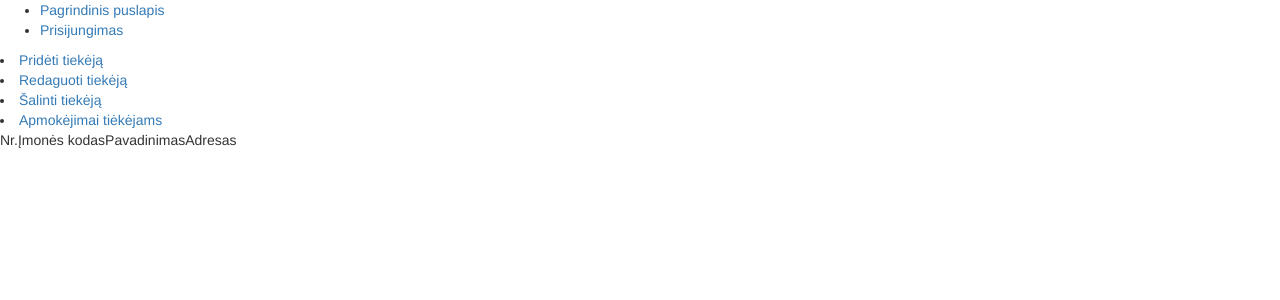
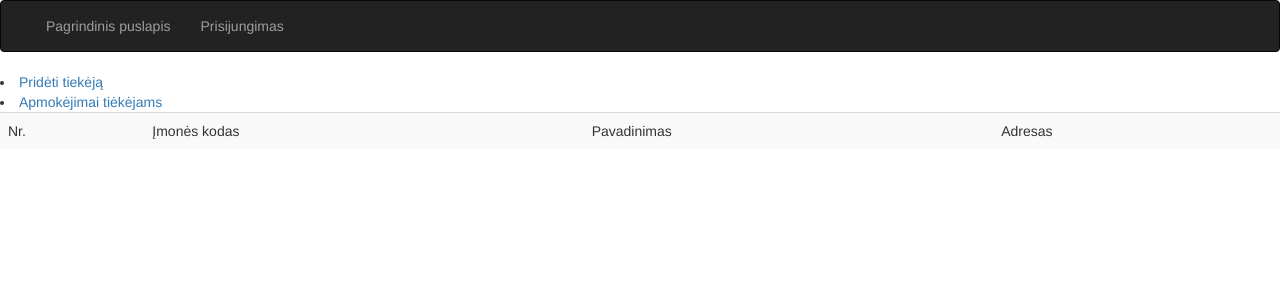
Before and after one commit to KasparasGin/AutoStepBroliai, a Symfony app: template templates/suppliers/index.html.twig in a window 1280 px wide. Shown: the top 300 px of the page. Run offline with Twig, Linux system fonts and the light colour scheme; the template is opened without the code that fills it, so the values that code supplies are empty; some libraries are stand-ins or nearby versions.

Commit message:
Dizaino elementai ir tiekeju pakeitimai

```diff
--- a/templates/base.html.twig
+++ b/templates/base.html.twig
@@ -27,7 +27,10 @@
 
 
 {#</div>#}
-<ul>
+<nav class="navbar navbar-inverse">
+    <div class="container-fluid">
+        <div class="collapse navbar-collapse" id="myNavbar">
+<ul class="nav navbar-nav">
     <li><a href="/">Pagrindinis puslapis</a></li>
 
     {% if app.user %}
@@ -37,15 +40,18 @@
         <li class="navi"><a href="/logout">Atsijungti</a></li>
         <li><a href="{{ path('allVisits') }}">Apsilankymai servise</a></li>
         <li><a href="{{ path('shop') }}">Parduotuvė</a></li>
+        {% if is_granted('ROLE_ADMIN') %}
         <li><a href="{{ path('suppliers') }}">Tiekėjų valdymas</a></li>
+        {% endif %}
         <li><a href="{{ path('work') }}">Darbų valdymas</a></li>
 
     {% else %}
         <li><a href="/login">Prisijungimas</a></li>
     {% endif %}
-
-
 </ul>
+        </div>
+    </div>
+</nav>
 
 {% block body %}
 
--- a/templates/suppliers/addSupplier.html.twig
+++ b/templates/suppliers/addSupplier.html.twig
@@ -8,7 +8,7 @@
     <br>
     {{ form_start(form) }}
 
+    <button type="submit">Pridėti tiekėją</button>
+    {{ form_end(form) }}
 
-    {{ form_end(form) }}
-    <button type="submit">Pridėti tiekėją</button>
 {% endblock %}
--- a/templates/suppliers/index.html.twig
+++ b/templates/suppliers/index.html.twig
@@ -5,12 +5,9 @@
 {% block body %}
 
     <li><a href="{{ path('addSupplier') }}">Pridėti tiekėją</a></li>
-    <li><a href="{{ path('editSupplier') }}">Redaguoti tiekėją</a></li>
-    <li><a href="{{ path('deleteSupplier') }}">Šalinti tiekėją</a></li>
     <li><a href="{{ path('paymentsForSuppliers') }}">Apmokėjimai tiėkėjams</a></li>
 
-    <table>
-
+    <table class="table table-striped table-hover">
 
         <tr>
             <td>Nr.</td>
@@ -21,7 +18,6 @@
             {% endif %}
         </tr>
 
-
         {% for supplier in suppliers %}
             <tr>
                 <th>{{ loop.index }}</th>
@@ -29,10 +25,13 @@
                 <td>{{ supplier.name }}</td>
                 <td>{{ supplier.address }}</td>
 
-                {% if (is_granted('ROLE_ADMIN')) or (is_granted('ROLE_MECHANIC')) %}
+                {% if (is_granted('ROLE_ADMIN')) %}
                     <td>
                         <a href="{{ path('editVisit', {id: supplier.id}) }}">
-                            <button type="button">Redaguoti</button>
+                            <button type="button" class="btn btn-primary">Redaguoti</button>
+                        </a>
+                        <a href="{{ path('editVisit', {id: supplier.id}) }}">
+                            <button type="button" class="btn btn-danger">Šalinti</button>
                         </a>
                     </td>
 
```
